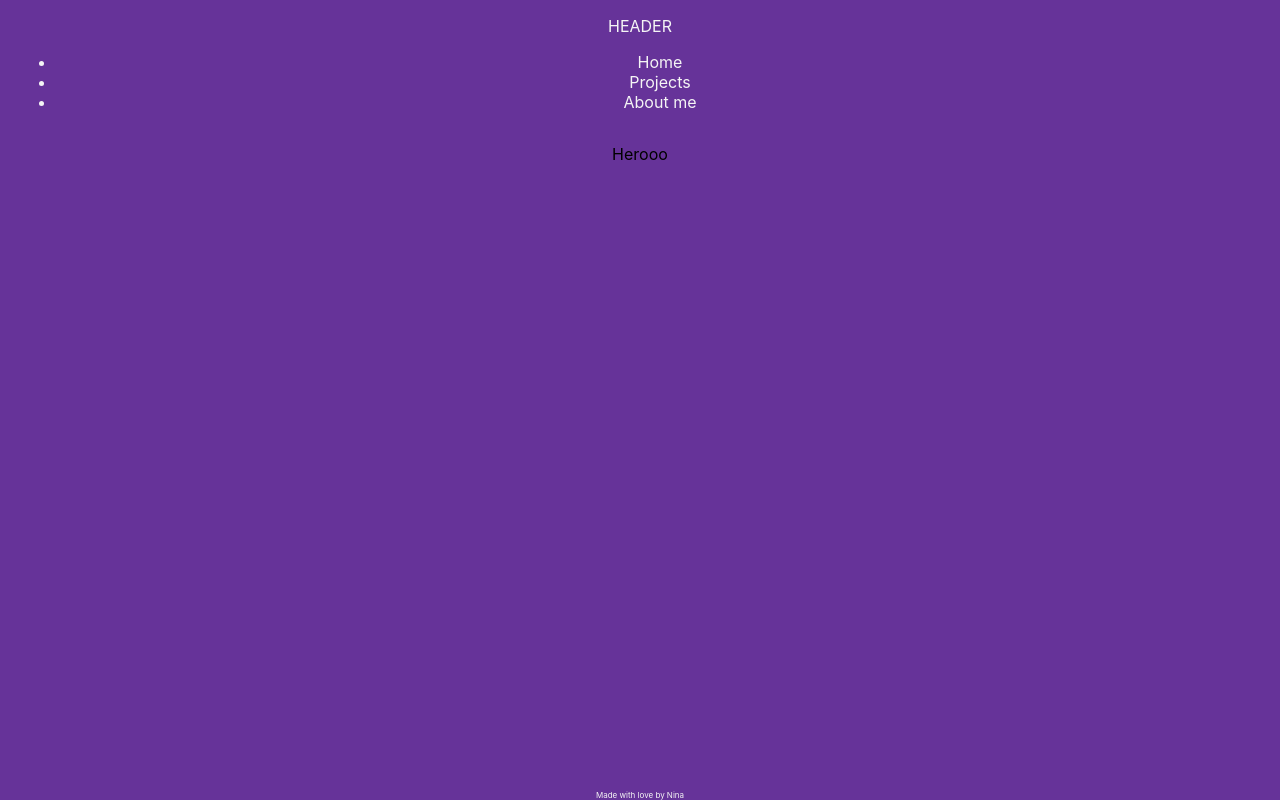
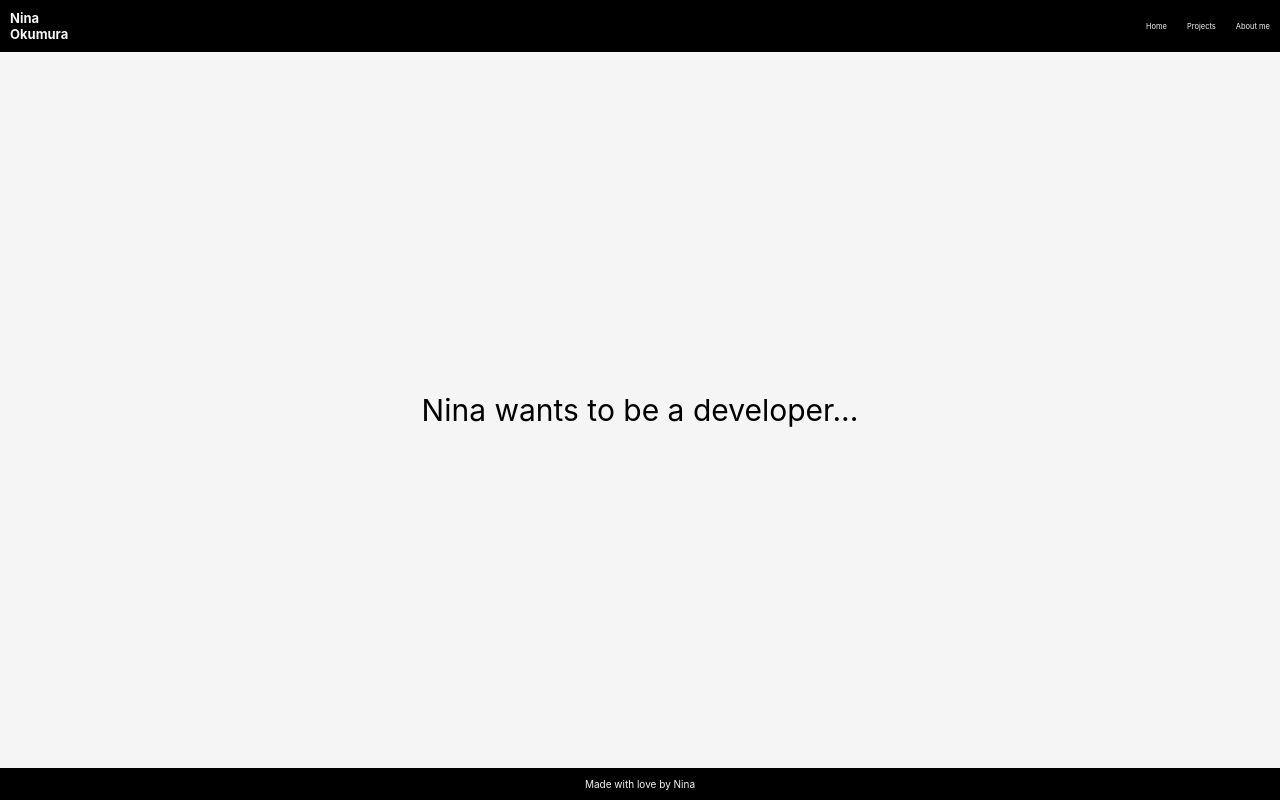
Before and after one commit to ninaokumura/portfolio-react, a React (Create React App) app: page / in a window 1280 px wide. Built offline with nearby package versions, Linux system fonts and the light colour scheme.

Commit message:
fix header layout

```diff
--- a/package.json
+++ b/package.json
@@ -8,8 +8,9 @@
     "@testing-library/user-event": "^13.5.0",
     "react": "^17.0.2",
     "react-dom": "^17.0.2",
+    "react-icons": "^4.3.1",
     "react-router-dom": "^6.2.1",
-    "react-scripts": "5.0.0",
+    "react-scripts": "^3.0.1",
     "web-vitals": "^2.1.3"
   },
   "scripts": {
--- a/src/App.css
+++ b/src/App.css
@@ -1,6 +1,13 @@
+* {
+  margin: 0;
+  padding: 0;
+  box-sizing: border-box;
+  font-size: 62.5%;
+}
+
 .App {
   text-align: center;
-  background-color: rebeccapurple;
+  background-color: whitesmoke;
   min-height: 100vh;
   display: flex;
   flex-direction: column;
@@ -8,20 +15,23 @@
 
 .main {
   flex: 1;
+  font-size: 3rem;
+  display: grid;
+  place-items: center;
 }
 
-.App-logo {
+/* .App-logo {
   height: 40vmin;
   pointer-events: none;
-}
+} */
 
-@media (prefers-reduced-motion: no-preference) {
+/* @media (prefers-reduced-motion: no-preference) {
   .App-logo {
     animation: App-logo-spin infinite 20s linear;
   }
-}
+} */
 
-.App-header {
+/* .App-header {
   min-height: 100vh;
   display: flex;
   flex-direction: column;
@@ -29,17 +39,17 @@
   justify-content: center;
   font-size: calc(10px + 2vmin);
   color: white;
-}
+} */
 
-.App-link {
+/* .App-link {
   color: #61dafb;
-}
+} */
 
-@keyframes App-logo-spin {
+/* @keyframes App-logo-spin {
   from {
     transform: rotate(0deg);
   }
   to {
     transform: rotate(360deg);
   }
-}
+} */
--- a/src/App.js
+++ b/src/App.js
@@ -1,4 +1,5 @@
 // import logo from './logo.svg';
+import React from 'react';
 import './App.css';
 import Header from './components/header/header';
 import Footer from './components/footer/footer';
@@ -7,7 +8,7 @@ function App() {
   return (
     <div className='App'>
       <Header />
-      <main className='main'>Herooo</main>
+      <main className='main'>Nina wants to be a developer...</main>
 
       <Footer />
     </div>
--- a/src/components/footer/footer.css
+++ b/src/components/footer/footer.css
@@ -1,4 +1,6 @@
 .footer {
+  background-color: black;
   color: whitesmoke;
-  font-size: 0.5rem;
+  font-size: 1rem;
+  padding: 1rem;
 }
--- a/src/components/header/header.css
+++ b/src/components/header/header.css
@@ -1,4 +1,11 @@
 .header {
-  color: whitesmoke;
+  color: #f5f5f5;
   padding: 1rem;
+  background-color: black;
+  display: flex;
 }
+
+.logo {
+  font-size: 1.3rem;
+  text-align: left;
+}
--- a/src/components/header/header.jsx
+++ b/src/components/header/header.jsx
@@ -5,8 +5,8 @@ import './header.css';
 function Header() {
   return (
     <header className='header'>
-      {' '}
-      HEADER
+      <h3 className='logo'>Nina Okumura</h3>
+
       <Navbar />
     </header>
   );
--- /dev/null
+++ b/src/components/navbar/navbar.css
@@ -0,0 +1,27 @@
+/* nav {
+  background-color: black;
+} */
+.navbar {
+  width: 100%;
+  display: flex;
+
+  justify-content: flex-end;
+}
+
+.navbar-list {
+  display: flex;
+  gap: 2rem;
+  font-size: 1.2rem;
+}
+
+.navbar-list > li {
+  display: flex;
+  justify-content: space-between;
+  align-items: center;
+  text-decoration: none;
+  list-style: none;
+}
+
+.right-side {
+  flex: 50%;
+}
--- a/src/components/navbar/navbar.jsx
+++ b/src/components/navbar/navbar.jsx
@@ -1,9 +1,12 @@
 import React from 'react';
+import { Route, Routes, Navigate } from 'react-router-dom';
+
+import './navbar.css';
 
 function Navbar() {
   return (
-    <nav>
-      <ul>
+    <nav className='navbar'>
+      <ul className='navbar-list'>
         <li>Home</li>
         <li>Projects</li>
         <li>About me</li>
```
Also changed, not shown: 1 other file (tests, documents, lock files or other folders).
